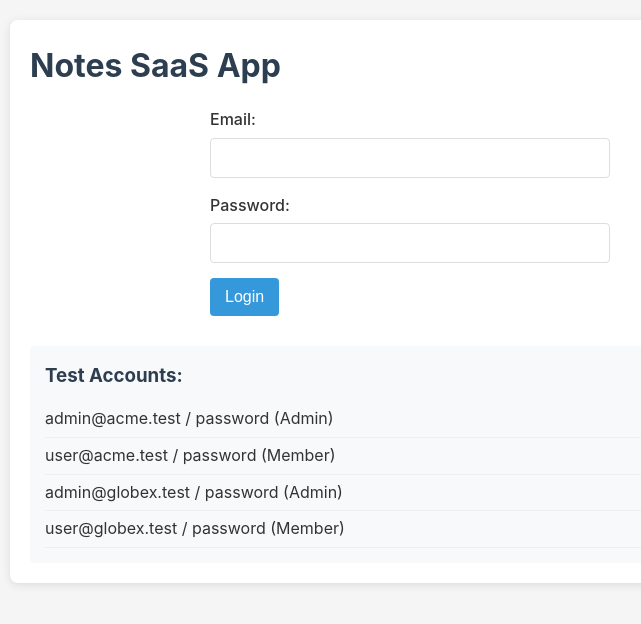
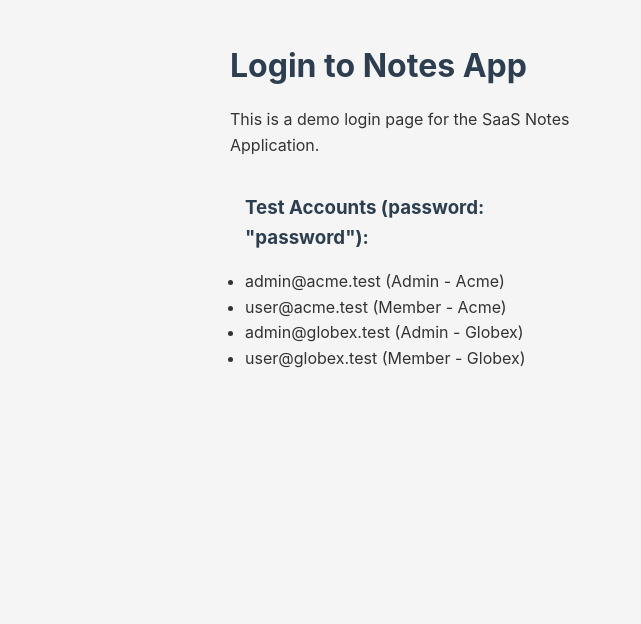
Before and after one commit to dhiraj-eng07/SAS_Appln_for_Hostel_Student, a Next.js app in the folder notes-saas-app/: page /login in a window 1280 px wide. Shown: the top 624 px of the page, without its empty margins (230-871 px from the left). Built offline with nearby package versions, Linux system fonts and the light colour scheme.

Commit message:
Update login.js

```diff
--- a/notes-saas-app/pages/login.js
+++ b/notes-saas-app/pages/login.js
@@ -70,73 +70,18 @@
 //   );
 
 // }
-
-import { useState } from 'react';
-import { useRouter } from 'next/router';
-
 export default function Login() {
-  const [email, setEmail] = useState('');
-  const [password, setPassword] = useState('');
-  const [error, setError] = useState('');
-  const router = useRouter();
-
-  const handleSubmit = async (e) => {
-    e.preventDefault();
-    setError('');
-
-    try {
-      const response = await fetch('/api/auth/login', {
-        method: 'POST',
-        headers: { 'Content-Type': 'application/json' },
-        body: JSON.stringify({ email, password }),
-      });
-
-      if (response.ok) {
-        const data = await response.json();
-        localStorage.setItem('token', data.token);
-        localStorage.setItem('user', JSON.stringify(data.user));
-        router.push('/dashboard');
-      } else {
-        const errorData = await response.json();
-        setError(errorData.message || 'Login failed');
-      }
-    } catch (error) {
-      setError('An error occurred during login');
-    }
-  };
-
   return (
-    <div className="container">
-      <h1>Notes SaaS App</h1>
-      <form onSubmit={handleSubmit} className="login-form">
-        <div>
-          <label>Email:</label>
-          <input
-            type="email"
-            value={email}
-            onChange={(e) => setEmail(e.target.value)}
-            required
-          />
-        </div>
-        <div>
-          <label>Password:</label>
-          <input
-            type="password"
-            value={password}
-            onChange={(e) => setPassword(e.target.value)}
-            required
-          />
-        </div>
-        {error && <div className="error">{error}</div>}
-        <button type="submit">Login</button>
-      </form>
-      <div className="test-accounts">
-        <h3>Test Accounts:</h3>
+    <div style={{ padding: '20px', maxWidth: '400px', margin: '0 auto' }}>
+      <h1>Login to Notes App</h1>
+      <p>This is a demo login page for the SaaS Notes Application.</p>
+      <div style={{ marginTop: '20px', padding: '15px', background: '#f5f5f5', borderRadius: '5px' }}>
+        <h3>Test Accounts (password: "password"):</h3>
         <ul>
-          <li>admin@acme.test / password (Admin)</li>
-          <li>user@acme.test / password (Member)</li>
-          <li>admin@globex.test / password (Admin)</li>
-          <li>user@globex.test / password (Member)</li>
+          <li>admin@acme.test (Admin - Acme)</li>
+          <li>user@acme.test (Member - Acme)</li>
+          <li>admin@globex.test (Admin - Globex)</li>
+          <li>user@globex.test (Member - Globex)</li>
         </ul>
       </div>
     </div>
```
